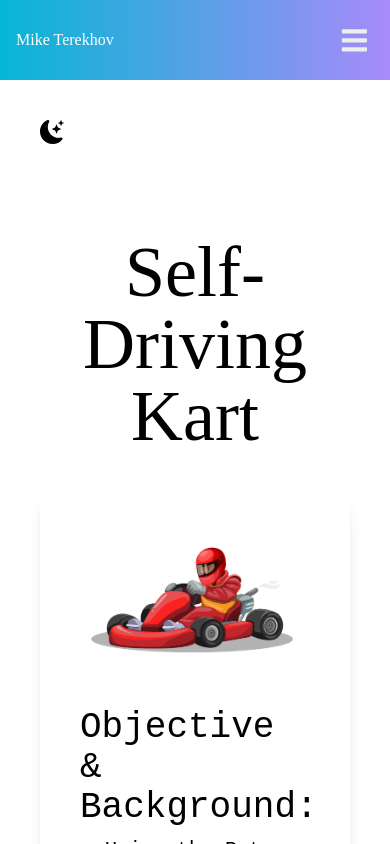
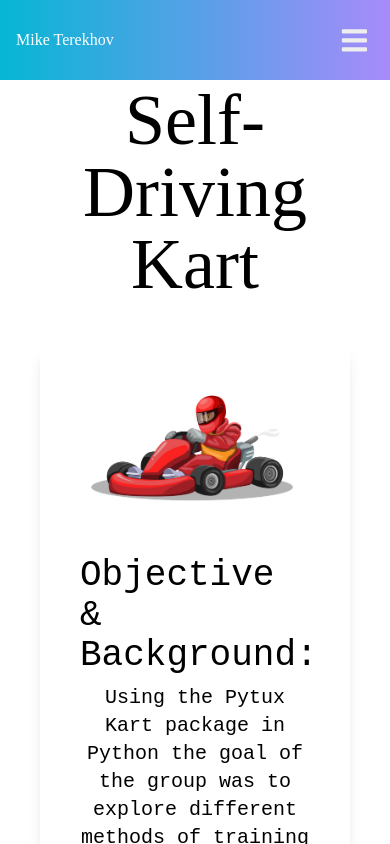
Before and after one commit to MikeTerekhov/react-portfoliojs, a Next.js app: page /Pytux in a window 390 px wide. Shown: the top 844 px of the page. Built offline with nearby package versions, Linux system fonts and the light colour scheme.

Commit message:
mobile nav

```diff
--- a/app/main.css
+++ b/app/main.css
@@ -92,3 +92,51 @@ nav {
 		font-size: 1.5rem;
 	}
 }
+
+/* Mobile styles */
+@media (max-width: 768px) {
+  /* Show hamburger button */
+  .nav-btn {
+    display: block;
+  }
+
+  /* Hide nav by default on mobile */
+  nav {
+    position: fixed;
+    top: 0;
+    right: -100%;
+    width: 100%;
+    height: 100vh;
+    background: linear-gradient(to right, rgb(6, 182, 212), rgb(139, 92, 246));
+    flex-direction: column;
+    justify-content: center;
+    align-items: center;
+    transition: right 0.3s ease;
+    z-index: 1000;
+  }
+
+  /* Stack links vertically */
+  nav div {
+    flex-direction: column;
+    gap: 2rem;
+    text-align: center;
+  }
+
+  nav a {
+    font-size: 1.5rem;
+    padding: 1rem;
+  }
+
+  /* Show nav when responsive_nav class is added */
+  nav.responsive_nav {
+    right: 0;
+  }
+
+  /* Position close button */
+  .nav-close-btn {
+    position: absolute;
+    top: 2rem;
+    right: 2rem;
+    font-size: 2rem;
+  }
+}
```
